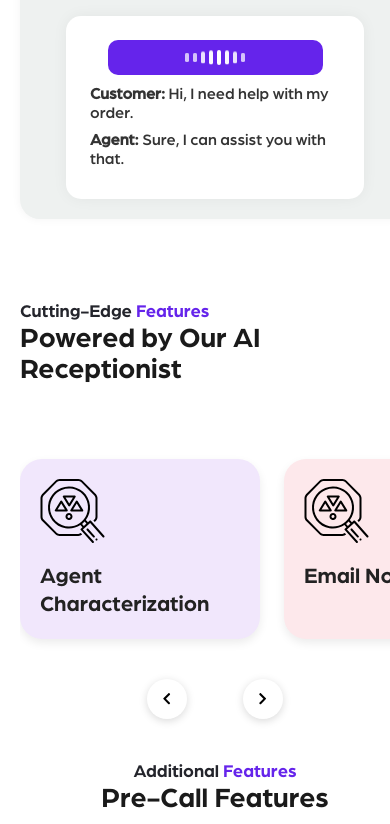
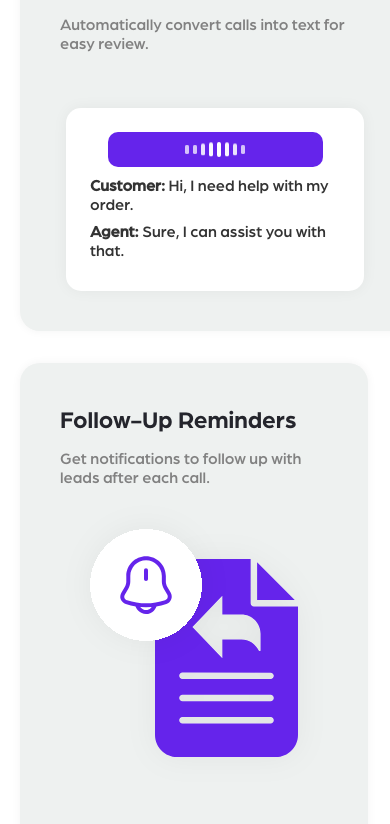
Before and after one commit to designersx-dsx/Rexpt-Sanity-Landing-Page-V2, a React (Create React App) app: page /features in a window 390 px wide. Shown: the part 3940-4764 px from the top of the page. Built offline with nearby package versions, Linux system fonts and the light colour scheme.

Commit message:
[AP] New Section add (AP v1.1.1)

```diff
--- a/src/Components/FeatureSection/PostCallFeature/PostCallFeature.js
+++ b/src/Components/FeatureSection/PostCallFeature/PostCallFeature.js
@@ -9,7 +9,7 @@ const PostCallFeature = () => {
                 <TitleBar
                     subTitle="Additional "
                     spanText="Features"
-                    title="Pre-Call Features"
+                    title="Post-Call Features"
                 />
             </div>
             <div className={styles.container}>
@@ -17,7 +17,7 @@ const PostCallFeature = () => {
                 <div className={styles.leftCard}>
                     <h2>Seamless Voice Capture</h2>
                     <p>
-                        usually refers to real-time voice recording/capture during the call.
+                        Our system provides real-time lossless voice recording/capture during the call.
                     </p>
 
                     <div className={styles.waveContainer}>
@@ -65,6 +65,40 @@ const PostCallFeature = () => {
                     </div>
                 </div>
             </div>
+            <div className={styles.container2}>
+                {/* Right Card */}
+                <div className={styles.rightCard}>
+                    <h2>Follow-Up Reminders</h2>
+                    <p>Get notifications to follow up with leads after each call.</p>
+
+                    <div className={styles.bellDiv}>
+                        <img src='/Svg/follow-up-icon.svg' alt='follow-up-icon' />
+                    </div>
+
+                </div>
+                {/* Left Card */}
+                <div className={styles.leftCard}>
+                    <h2>Call Recording</h2>
+                    <p>
+                        Automatically record all incoming calls, allowing you to review conversations, track customer interactions, and ensure no detail is missed.
+                    </p>
+
+                    <div className={styles.waveContainer}>
+
+
+                        <div className={styles.waveform}>
+                            <span></span>
+                            <span></span>
+                            <span></span>
+                            <span></span>
+                            <span></span>
+                            <span></span>
+                        </div>
+
+
+                    </div>
+                </div>
+            </div>
         </div>
     )
 }
--- a/src/Components/FeatureSection/PostCallFeature/PostCallFeature.module.css
+++ b/src/Components/FeatureSection/PostCallFeature/PostCallFeature.module.css
@@ -21,6 +21,7 @@
     align-items: stretch;
 }
 
+
 /* .leftCard,
 .rightCard {
     background-color: #EEF1F0;
@@ -36,8 +37,8 @@
     width: 70%; /* left card 70% */
     position: relative;
     background-color: #EEF1F0;
-    border-radius: 20px;
-    padding: 20px;
+    border-radius: 40px;
+    padding: 40px;
     overflow: hidden;
 }
 
@@ -46,11 +47,13 @@
     width: 30%; /* right card 30% */
     background-color: #EEF1F0;
     border-radius: 20px;
-    padding: 20px;
+    padding: 40px;
     text-align: left;
     box-shadow: 0 0 10px rgba(0, 0, 0, 0.05);
 }
-
+.leftCard p, .rightCard p{
+    color: #818181;
+}
 
 /* Wave container and circles */
 .waveContainer {
@@ -171,7 +174,7 @@
     background: #fff;
     border-radius: 15px;
     padding: 1.5rem;
-    margin-top: 1.5rem;
+    margin-top: 3.5rem;
     box-shadow: 0 0 15px rgba(0, 0, 0, 0.05);
     display: flex;
     flex-direction: column;
@@ -247,6 +250,18 @@
     color: #333;
 }
 
+
+.container2 {
+    margin-top: 2rem;
+    display: flex;
+    gap: 2rem;
+    background: #fff;
+    justify-content: space-between;
+    align-items: stretch;
+}
+.bellDiv{
+    text-align: center;
+}
 /* Responsive */
 @media (max-width: 900px) {
     .container {
--- a/src/Components/FeatureSection/PreCallFeature/PreCallFeature.js
+++ b/src/Components/FeatureSection/PreCallFeature/PreCallFeature.js
@@ -28,12 +28,14 @@ const cardsData = [
 
 const PreCallFeature = () => {
     return (
+        <div className={styles.MianDiv}>
+
             <div className={styles.containerBox}>
                 <div className={styles.TitleSection}>
                     <TitleBar
                         subTitle="Additional "
                         spanText="Features"
-                    title="Pre-Call Features"
+                        title="Pre-Built CRM Features"
                     />
                 </div>
                 <div className={styles.container}>
@@ -53,6 +55,14 @@ const PreCallFeature = () => {
                             ))}
                         </div>
                     </section>
+
+                </div>
+
+                <div className={styles.ocean}>
+                    <div className={styles.wave}></div>
+                    <div className={styles.wave}></div>
+                    <div className={styles.wave}></div>
+                </div>
             </div>
         </div>
     )
--- a/src/Components/FeatureSection/PreCallFeature/PreCallFeature.module.css
+++ b/src/Components/FeatureSection/PreCallFeature/PreCallFeature.module.css
@@ -1,3 +1,8 @@
+.MianDiv {
+    position: relative;
+
+}
+
 .containerBox {
     width: 100%;
     max-width: 1400px;
@@ -16,7 +21,7 @@
     width: 100%;
     max-width: 1400px;
     margin: 5rem auto;
-    background-image: url('/public/Svg/wave-fram2.svg');
+    /* background-image: url('/public/Svg/wave-fram2.svg'); */
     background-position: center;
     background-repeat: no-repeat;
     background-size: contain;
@@ -37,7 +42,8 @@
     padding-inline: 20px;
     border-radius: 24px;
     padding-block: 20px 0px;
-    background-color: #ffffff00;
+    background-color: #ffffff;
+    border: 1px solid #EEF1F0;
     color: #24252C;
     min-height: 400px;
     position: relative;
@@ -81,6 +87,53 @@
     object-fit: contain;
 }
 
+.ocean {
+    height: 80px;
+    width: 100%;
+    position: absolute;
+    left: 0;
+    top: 100%;
+    right: 0;
+    overflow-x: hidden;
+    margin-top: 6rem;
+}
+
+.wave {
+    background: url("/public/Svg/wave-svg.svg");
+    position: absolute;
+    width: 200%;
+    height: 100%;
+    animation: wave 10s -3s linear infinite;
+    transform: translate3d(0, 0, 0);
+    opacity: 0.8;
+}
+
+.wave:nth-of-type(2) {
+    bottom: 0;
+    animation: wave 18s linear reverse infinite;
+    opacity: 0.5;
+}
+
+.wave:nth-of-type(3) {
+    bottom: 0;
+    animation: wave 20s -1s linear infinite;
+    opacity: 0.5;
+}
+
+@keyframes wave {
+    0% {
+        transform: translateX(0);
+    }
+
+    50% {
+        transform: translateX(-25%);
+    }
+
+    100% {
+        transform: translateX(-50%);
+    }
+}
+
 /* Responsive */
 @media (max-width: 900px) {
     .cardsWrapper {
--- a/src/Components/LandingSection/CustomerExperience/CustomerExperience.module.css
+++ b/src/Components/LandingSection/CustomerExperience/CustomerExperience.module.css
@@ -274,7 +274,7 @@
     h2,
     p {
         margin-bottom: 0.8rem;
-        color: #1a1a1a;
+        /* color: #1a1a1a; */
         font-weight: 500;
     }
 
--- a/src/Pages/FeaturePage/FeaturePage.js
+++ b/src/Pages/FeaturePage/FeaturePage.js
@@ -6,17 +6,20 @@ import TabSection from '../../Components/FeatureSection/TabSection/TabSection'
 import CuttingEdge from '../../Components/FeatureSection/CuttingEdge/CuttingEdge'
 import PreCallFeature from '../../Components/FeatureSection/PreCallFeature/PreCallFeature'
 import PostCallFeature from '../../Components/FeatureSection/PostCallFeature/PostCallFeature'
-
+import CustomerExperience from '../../Components/LandingSection/CustomerExperience/CustomerExperience'
+import Footer from '../../Components/Footer/Footer'
 const FeaturePage = () => {
   return (
     <div>
       <Navbar />
       <HeroBar title='Powerful Features for Smarter Reception' subtitle="Everything you need to automate, engage, and delight your customers with AI." />
-      <SmarterReception/>
-      <TabSection/>
-      <PostCallFeature/>
-      <CuttingEdge/>
-      <PreCallFeature/>
+      <SmarterReception />
+      <TabSection />
+      <PostCallFeature />
+      <CuttingEdge />
+      <PreCallFeature />
+      <CustomerExperience />
+      <Footer />
     </div>
   )
 }
```
Also changed, not shown: public/Svg/follow-up-icon.svg (added), public/Svg/wave-svg.svg (added). Lines whose indentation alone changed are shown as unchanged.
